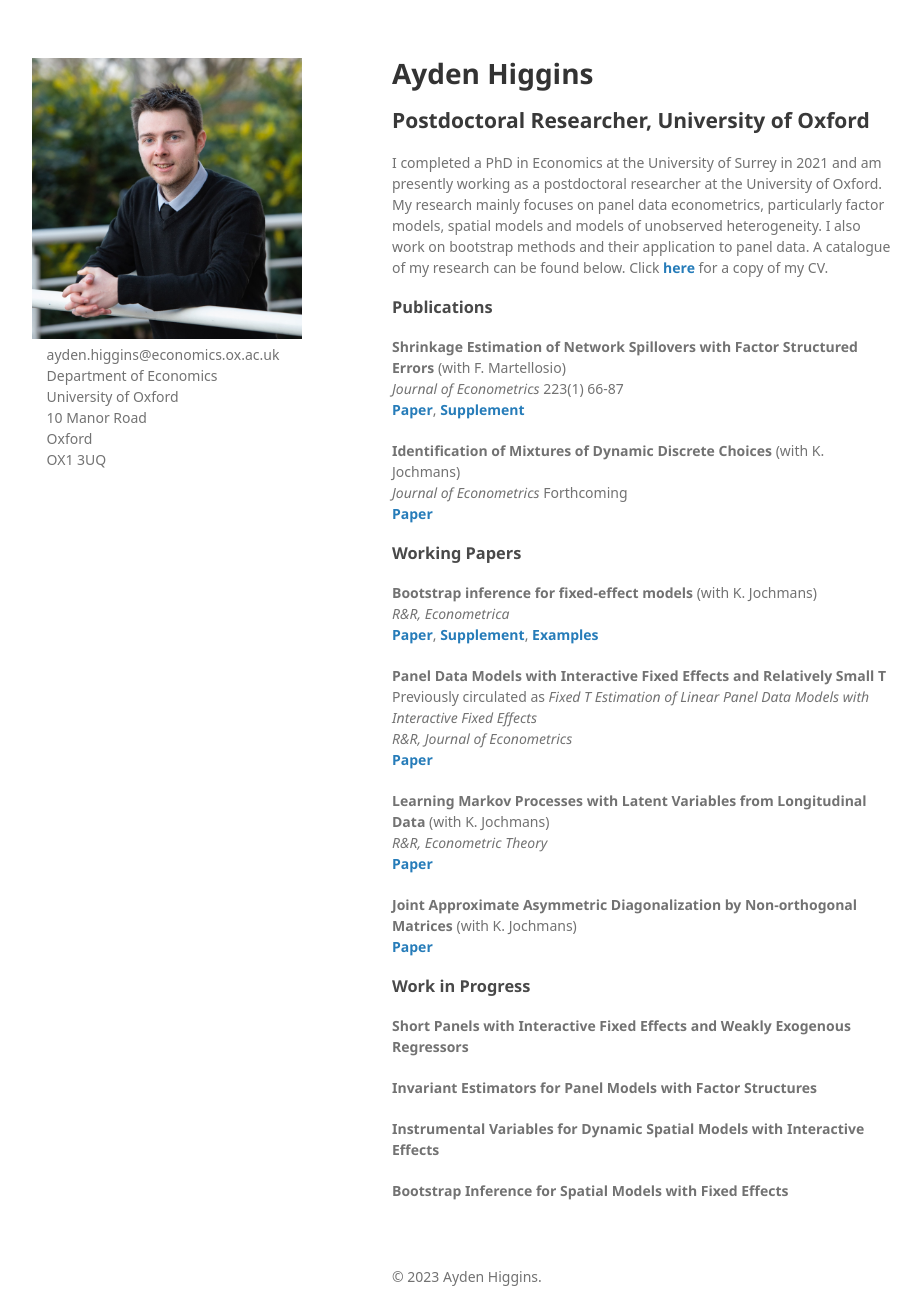
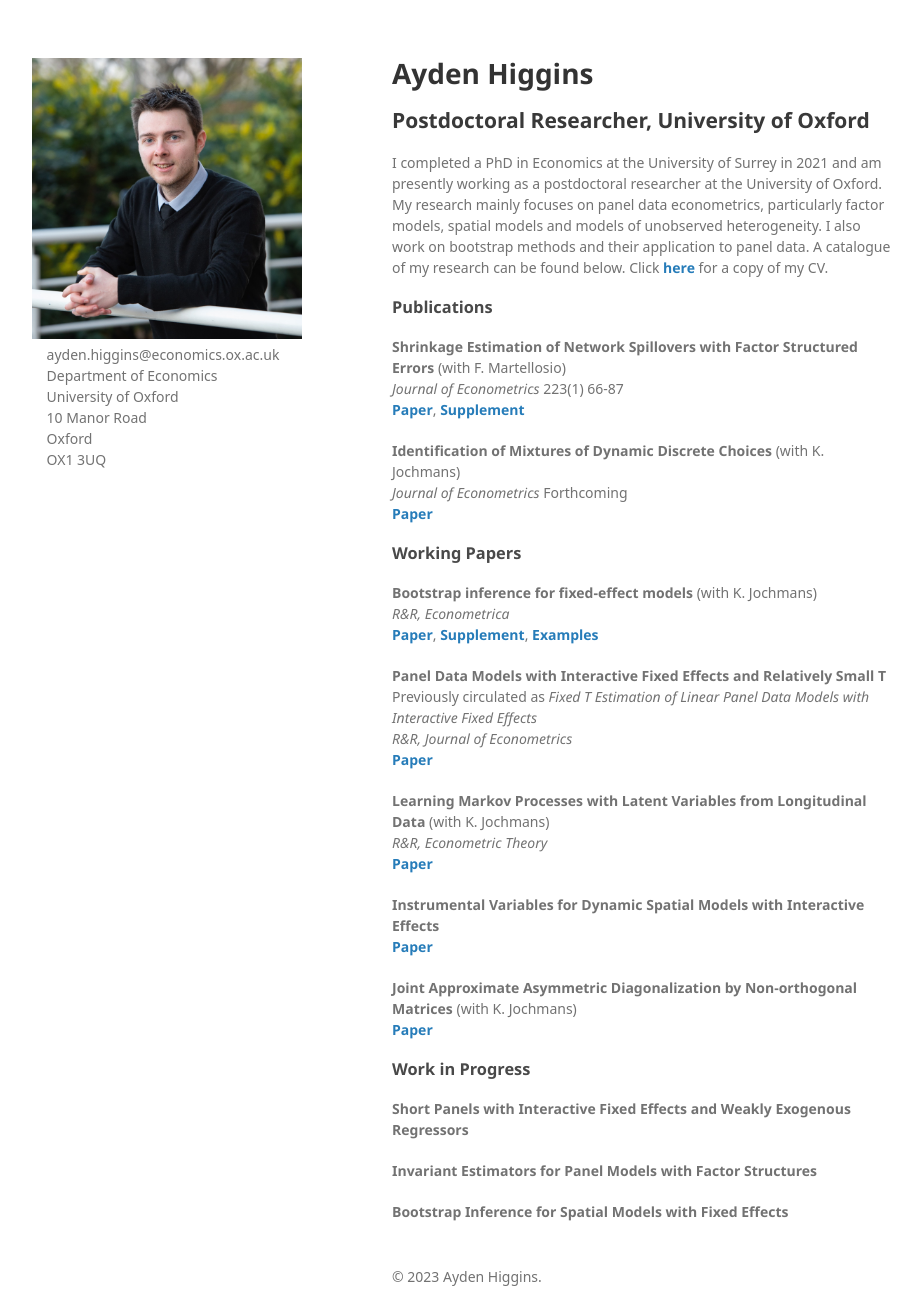
Before and after one commit to Tokkita/Tokkita.github.io, a Jekyll site: the page built from index.md, in a window 1280 px wide and 1292 px high. Shown: the whole window, without its empty margins (178-1099 px from the left). Built offline with Jekyll 4.4.1, drawn with Linux system fonts in a browser that asks for light colours; nearby versions of some CDN libraries; some web fonts are replaced; our own code applies the rules of GitHub Pages for plain Markdown files.

Commit message:
Update index.md

```diff
--- a/index.md
+++ b/index.md
@@ -14,6 +14,8 @@ I completed a PhD in Economics at the University of Surrey in 2021 and am presen
 
 <b> Learning Markov Processes with Latent Variables from Longitudinal Data  </b> (with K. Jochmans) <br> <i> R&R, Econometric Theory </i> <br> <strong><a href="{{ Bootstrap.pdf | prepend: '/assets/pdf/Long/Long.pdf' | relative_url | download }}">Paper</a></strong>
 
+<b> Instrumental Variables for Dynamic Spatial Models with Interactive Effects </b> <br> <strong><a href="{{ MasterLatest.pdf | prepend: '/assets/pdf/FTIFE/MasterLatest.pdf' | relative_url | download }}">Paper</a></strong>
+
 <b> Joint Approximate Asymmetric Diagonalization by Non-orthogonal Matrices </b> (with K. Jochmans) <br>  <strong><a href="{{ JASYD.pdf | prepend: '/assets/pdf/JASYD/JASYD.pdf' | relative_url | download }}">Paper</a></strong>
 
 ### Work in Progress
@@ -22,6 +24,6 @@ I completed a PhD in Economics at the University of Surrey in 2021 and am presen
 
 <b> Invariant Estimators for Panel Models with Factor Structures </b>
 
-<b> Instrumental Variables for Dynamic Spatial Models with Interactive Effects </b>
+<b>  </b>
 
 <b> Bootstrap Inference for Spatial Models with Fixed Effects </b>
```
